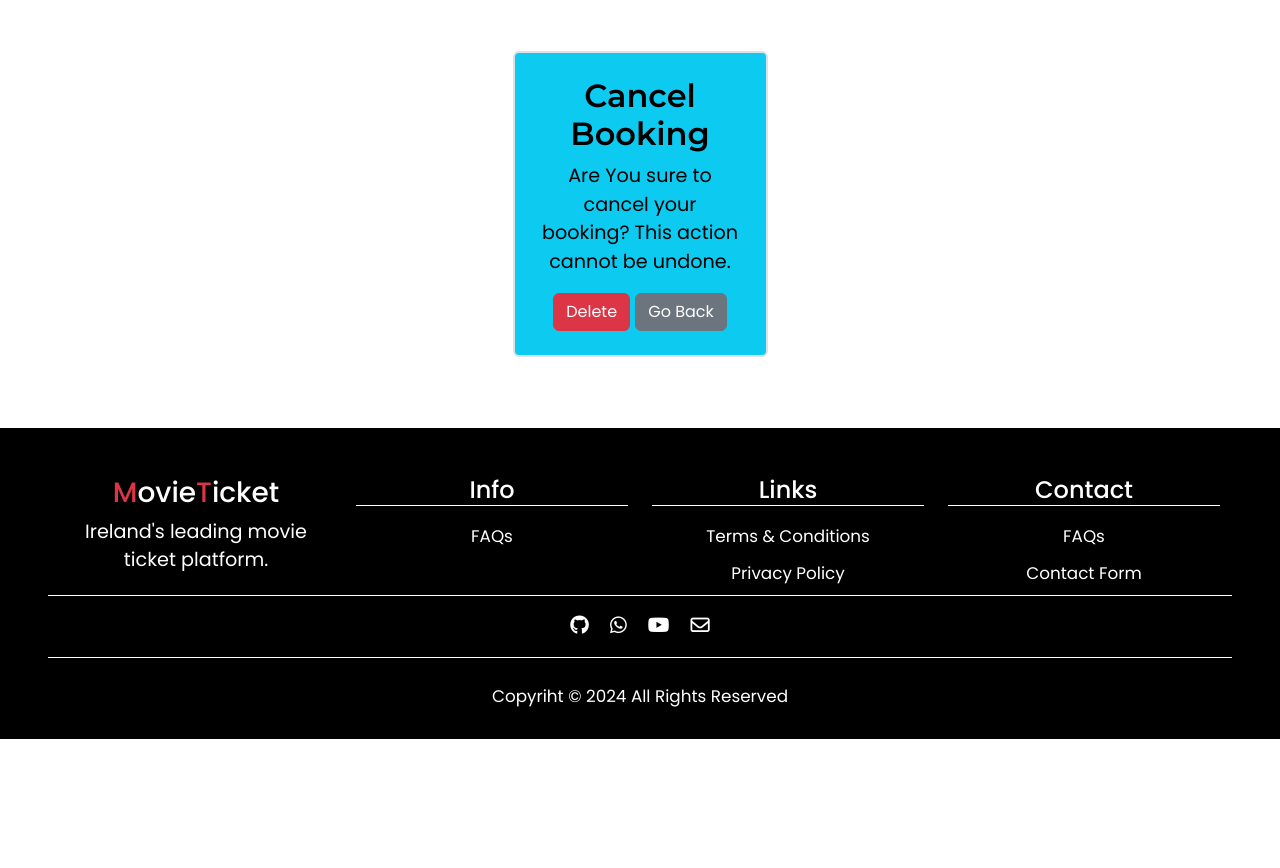
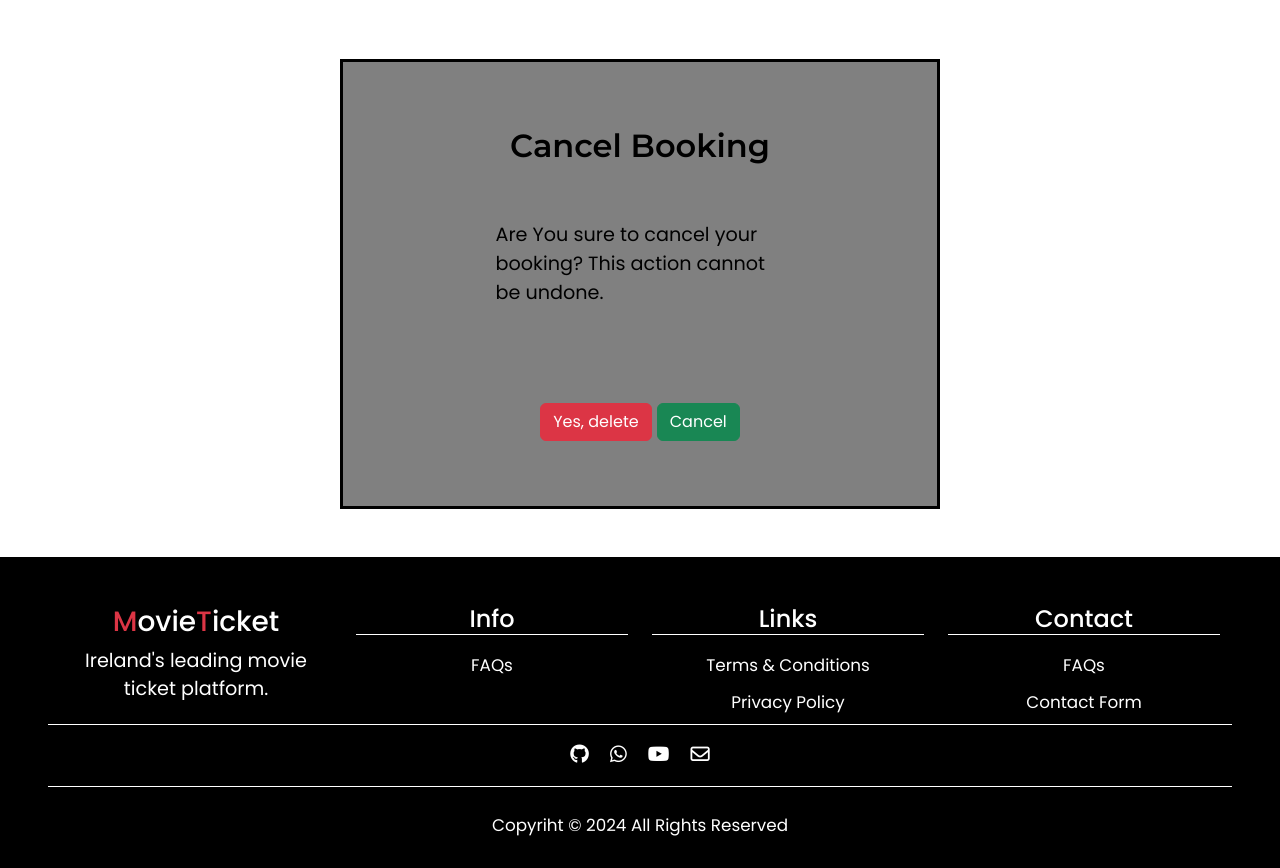
Before and after one commit to Pedrolivares1980/cinebook, a Django app: template bookings/templates/bookings/confirm_delete.html in a window 1280 px wide. Shown: the part 61-929 px from the top of the page. Before the commit the page ends 800 px from the top, so only its background shows below. Run offline with Django 5.2, Linux system fonts and the light colour scheme; the template is opened without the code that fills it, so the values that code supplies are empty; some libraries are stand-ins or nearby versions.

Commit message:
deletes templates

```diff
--- a/bookings/templates/bookings/confirm_delete.html
+++ b/bookings/templates/bookings/confirm_delete.html
@@ -1,15 +1,18 @@
 {% extends 'blog/base.html' %}
+{% load static %}
 
 {% block content %}
-<div class="container mt-3 w-25">
-    <div class="col-12 p-4 bg-info text-center rounded-2 border border-2">
+<div class="container mt-4">
+    <div class="custom_container_delete">
         <h2>Cancel Booking</h2>
-        <p>Are You sure to cancel your booking? This action cannot be undone.</p>
-        <form method="post">
-            {% csrf_token %}
-            <button type="submit" class="btn btn-danger">Delete</button>
-            <a href="{% url 'profile' %}" class="btn btn-secondary">Go Back</a>
-        </form>
+        <p class="my-5 w-50">Are You sure to cancel your booking? This action cannot be undone.</p>
+        <div class="d-flex justify-content-center gap-3 mt-5">
+            <form method="post">
+                {% csrf_token %}
+                <button type="submit" class="btn btn-danger">Yes, delete</button>
+                <a href="{% url 'profile' %}" class="btn btn-success">Cancel</a>
+            </form>
+        </div>
     </div>
 </div>
 {% endblock %}
```
Also changed, not shown: movies/templates/movies/admin_movie_delete.html (+13 -8 lines).
